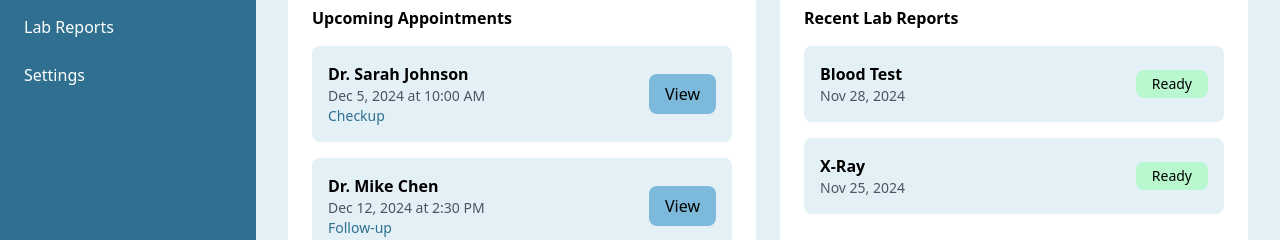
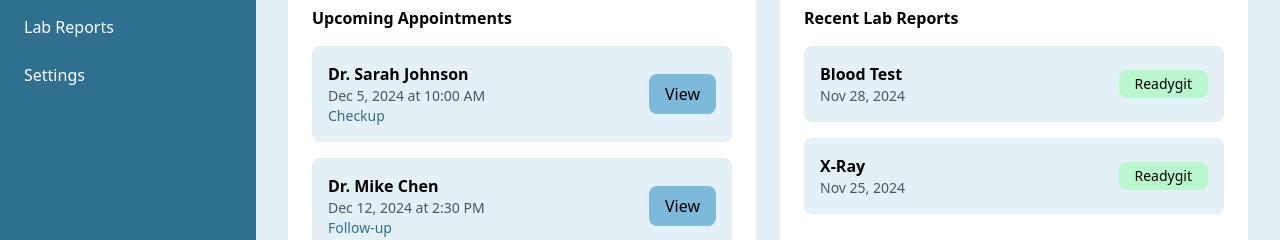
Before and after one commit to Suprava365/UX-Design-6th-Sem, a React app in the folder frontend/: page /user_dashboard in a window 1280 px wide. Shown: the part 262-502 px from the top of the page. Built offline with nearby package versions, Linux system fonts and the light colour scheme; the HTML template or start-up script is replaced by a standard one.

Commit message:
changesonuserdashboard

```diff
--- a/frontend/src/components/user dashboard/User_dashboard.jsx
+++ b/frontend/src/components/user dashboard/User_dashboard.jsx
@@ -125,7 +125,7 @@ export default function UserDashboard() {
                   <p className="text-sm text-gray-600">{report.date}</p>
                 </div>
                 <span className="bg-green-200 px-4 py-1 rounded-lg text-sm">
-                  Ready
+                  Readygit
                 </span>
               </div>
             ))}
```
